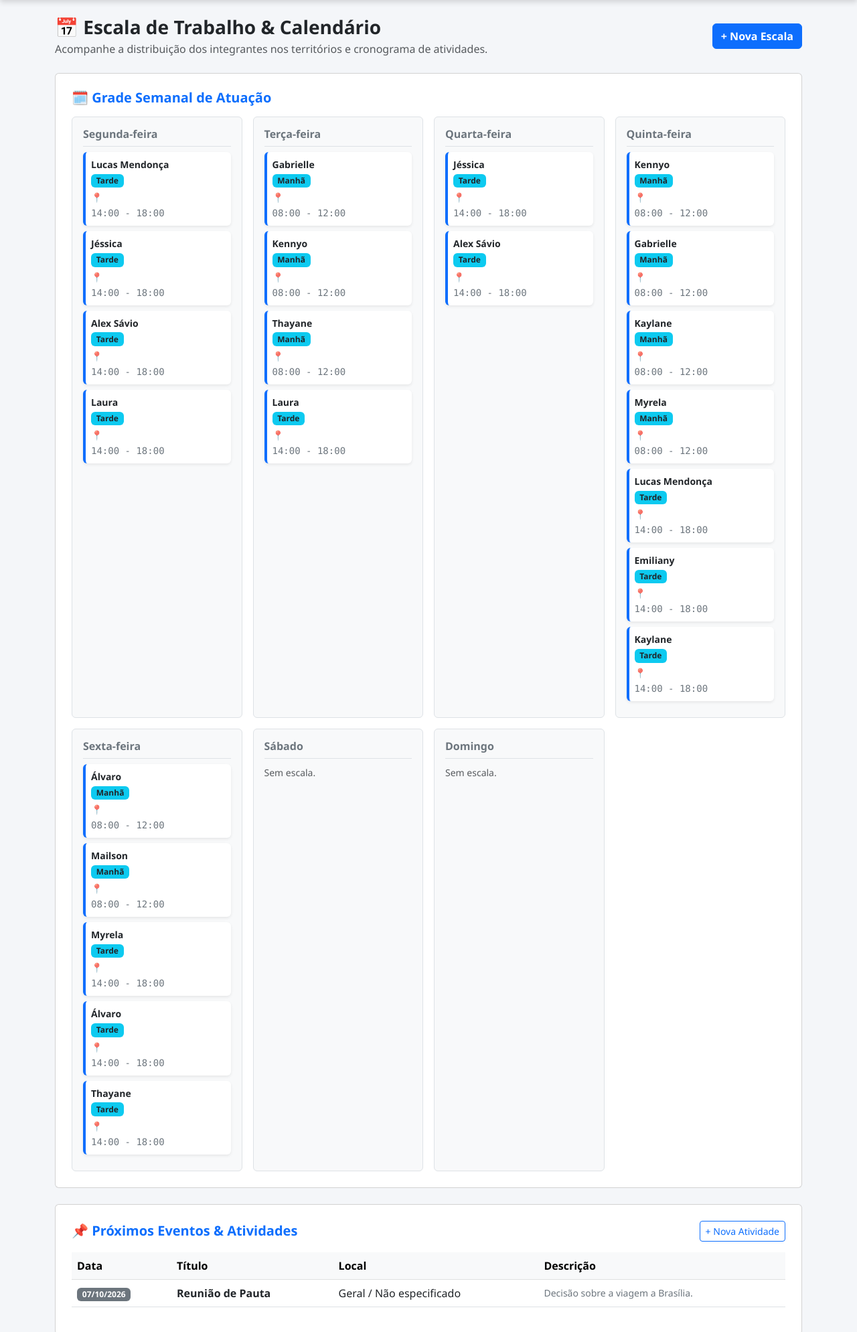
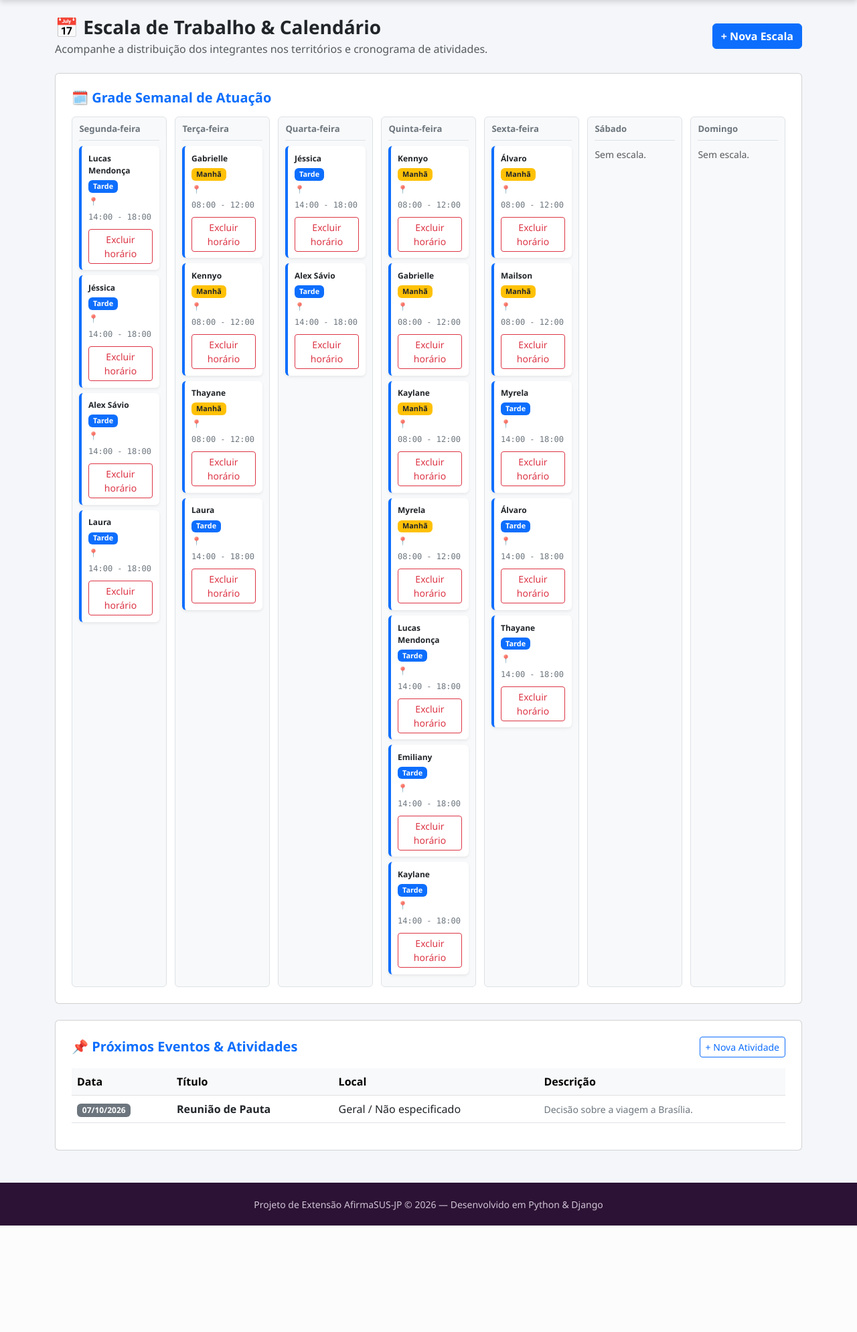
Before and after one commit to kennyow/AfirmaSUS2, a Django app: page /escala/ in a window 1280 px wide. Shown: the part 133-2122 px from the top of the page at 67% size. After the commit the page ends 1963 px from the top, so only its background shows below. Run offline with Django 5.2, Linux system fonts and the light colour scheme; a user stored in the database is signed in; data comes from the database, SQL or seed files in the repository; both versions use the stored data as it was after the commit.

Commit message:
Updated Escalas

```diff
--- a/core/templates/core/escala.html
+++ b/core/templates/core/escala.html
@@ -1,6 +1,53 @@
 {% extends 'core/base.html' %}
 
 {% block title %}Escala e Calendário - AfirmaSUS-JP{% endblock %}
+
+{% block extra_head %}
+<style>
+    .weekly-schedule-grid {
+        display: grid;
+        grid-template-columns: repeat(7, minmax(0, 1fr));
+        gap: 0.75rem;
+        align-items: stretch;
+    }
+
+    .weekly-day-card {
+        min-width: 0;
+        padding: 0.65rem;
+    }
+
+    .weekly-day-title {
+        font-size: 0.82rem;
+        white-space: nowrap;
+    }
+
+    .weekly-shift-card {
+        padding: 0.6rem !important;
+        overflow-wrap: anywhere;
+    }
+
+    .weekly-shift-card strong,
+    .weekly-shift-card small {
+        font-size: 0.75rem;
+    }
+
+    .weekly-shift-card .badge {
+        font-size: 0.68rem;
+    }
+
+    @media (max-width: 1199.98px) {
+        .weekly-schedule-grid {
+            grid-template-columns: repeat(4, minmax(0, 1fr));
+        }
+    }
+
+    @media (max-width: 767.98px) {
+        .weekly-schedule-grid {
+            grid-template-columns: repeat(2, minmax(0, 1fr));
+        }
+    }
+</style>
+{% endblock %}
 
 {% block content %}
 <div class="d-flex justify-content-between align-items-center mb-4">
@@ -16,24 +63,38 @@
 <!-- Grade Semanal de Escalas -->
 <div class="card card-custom p-4 mb-4">
     <h5 class="fw-bold text-primary mb-3">🗓️ Grade Semanal de Atuação</h5>
-    <div class="row g-3">
+    <div class="weekly-schedule-grid">
         {% for dia, lista_escalas in escalas_por_dia.items %}
-            <div class="col-md-4 col-lg-3">
-                <div class="border rounded p-3 bg-light h-100">
-                    <h6 class="fw-bold text-secondary border-bottom pb-2">{{ dia }}</h6>
+            <div class="border rounded bg-light h-100 weekly-day-card">
+                <h6 class="fw-bold text-secondary border-bottom pb-2 weekly-day-title">{{ dia }}</h6>
                 {% for item in lista_escalas %}
-                        <div class="bg-white p-2 mb-2 rounded shadow-sm border-start border-4 border-primary">
+                    <div class="bg-white mb-2 rounded shadow-sm border-start border-4 border-primary weekly-shift-card">
                         <strong class="d-block text-dark small">{{ item.integrante.nome }}</strong>
-                            <span class="badge bg-info text-dark me-1">{{ item.turno }}</span>
+                        {% if item.turno == 'Manhã' %}
+                            <span class="badge bg-warning text-dark me-1">{{ item.turno }}</span>
+                        {% elif item.turno == 'Tarde' %}
+                            <span class="badge bg-primary me-1">{{ item.turno }}</span>
+                        {% elif item.turno == 'Noite' %}
+                            <span class="badge bg-dark me-1">{{ item.turno }}</span>
+                        {% else %}
+                            <span class="badge bg-success me-1">{{ item.turno }}</span>
+                        {% endif %}
                         <small class="text-muted d-block mt-1">📍 {{ item.local.nome }}</small>
                         {% if item.horario_inicio %}
                             <small class="text-secondary font-monospace">{{ item.horario_inicio|time:"H:i" }} - {{ item.horario_fim|time:"H:i" }}</small>
+                        {% endif %}
+                        {% if user.is_authenticated %}
+                            <form method="POST" action="{% url 'deletar_escala' item.pk %}" class="mt-2">
+                                {% csrf_token %}
+                                <button type="submit" class="btn btn-outline-danger btn-sm" onclick="return confirm('Tem certeza que deseja excluir este horário da escala?');">
+                                    Excluir horário
+                                </button>
+                            </form>
                         {% endif %}
                     </div>
                 {% empty %}
                     <span class="text-muted small italic">Sem escala.</span>
                 {% endfor %}
-                </div>
             </div>
         {% endfor %}
     </div>
--- a/core/templates/core/home.html
+++ b/core/templates/core/home.html
@@ -135,7 +135,7 @@
     /* 2. CARROSSEL EXPANSIVO DARK COM IMAGENS CORRIGIDAS        */
     /* ========================================================= */
     .atividades-dark-section {
-        background-color: #120617;
+        background-color: #381246;
         border-radius: 28px;
         padding: 3rem 2.5rem;
         color: #ffffff;
--- a/core/urls.py
+++ b/core/urls.py
@@ -19,6 +19,7 @@ urlpatterns = [
     path('local/deletar/<int:local_id>/', main_views.deletar_local, name='deletar_local'),
     path('atividade/nova/', views.cadastrar_atividade, name='cadastrar_atividade'),
     path('escala/nova/', views.cadastrar_escala, name='cadastrar_escala'),
+    path('escala/deletar/<int:escala_id>/', views.deletar_escala, name='deletar_escala'),
 
     # Mídias e Formações
     path('formacoes/', views.formacoes, name='formacoes'),
--- a/core/views/__init__.py
+++ b/core/views/__init__.py
@@ -10,4 +10,5 @@ from .management_views import (
     deletar_local,
     pagina_escala,
     cadastrar_escala,
+    deletar_escala,
 )
--- a/core/views/management_views.py
+++ b/core/views/management_views.py
@@ -1,6 +1,7 @@
 from django.shortcuts import render, redirect, get_object_or_404
 from django.contrib import messages
 from django.contrib.auth.decorators import login_required
+from django.views.decorators.http import require_POST
 from ..models import Local, Atividade, EscalaTrabalho
 from ..forms import LocalForm, AtividadeForm, EscalaForm
 
@@ -62,3 +63,12 @@ def cadastrar_escala(request):
         form = EscalaForm()
 
     return render(request, 'core/form_escala.html', {'form': form})
+
+
+@login_required
+@require_POST
+def deletar_escala(request, escala_id):
+    escala = get_object_or_404(EscalaTrabalho, pk=escala_id)
+    escala.delete()
+    messages.warning(request, "Horário removido da escala com sucesso.")
+    return redirect('pagina_escala')
--- a/linhadotempodinamica.json
+++ b/linhadotempodinamica.json
@@ -1,7 +1,7 @@
 {
   "title": {
     "media": {
-      "url": "https://lh3.googleusercontent.com/d/1YAMa6Ume30aX75c-p0w9BV15bWlKZkeY",
+      "url": "https://drive.google.com/file/d/1R5K4HISHYpXdvamqCDxR3vvGQWcPez1F/view?usp=drive_link",
       "caption": "Programa AfirmaSUS-JP"
     },
     "text": {
```
Also changed, not shown: core/tests.py (+43 -0 lines), db.sqlite3. Lines whose indentation alone changed are shown as unchanged.
